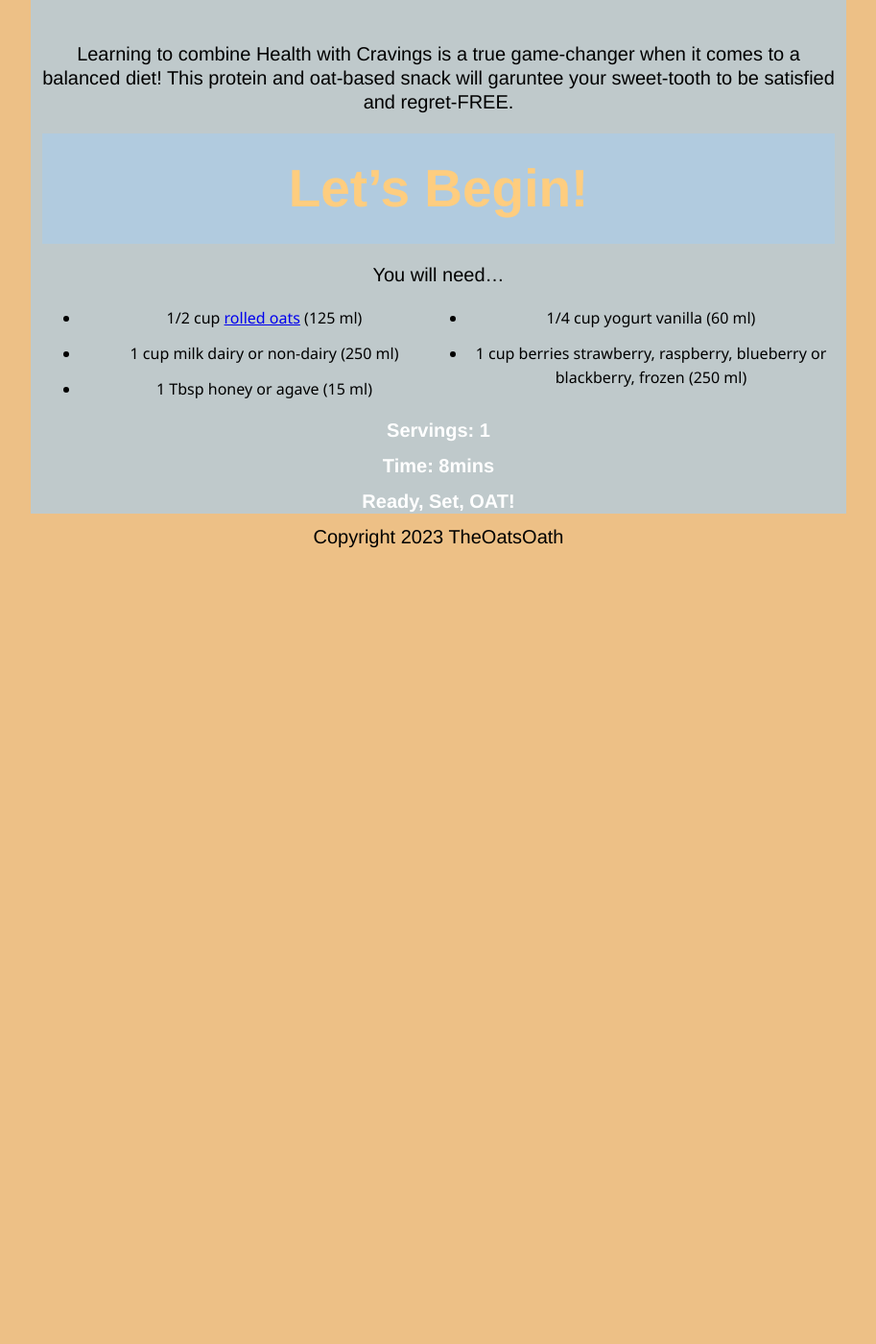
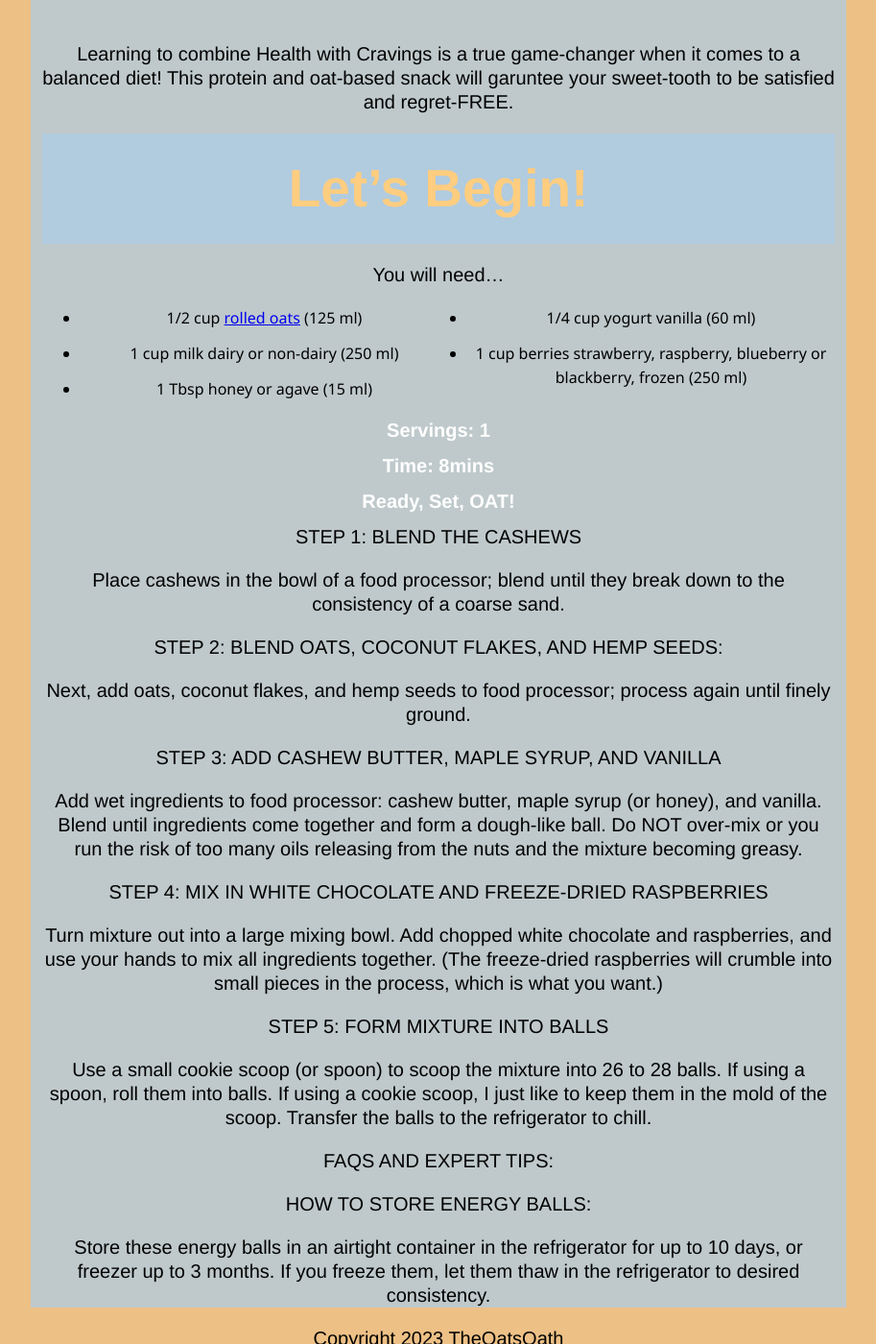
Before and after one commit to natalied0uglas/TheOatsOath, a Jekyll site: the page built from _recipes/oat-standing-coco-balls.md, in a window 1280 px wide and 1400 px high, scrolled down 1433 px. Shown: the whole window at 96% size, without its empty margins (183-1096 px from the left). Built offline with Jekyll 4.4.1, drawn with Linux system fonts in a browser that asks for light colours; before the commit the page ends 2025 px from its top, so only the background shows below that.

Commit message:
Update Recipe “oat-standing-coco-balls”

```diff
--- a/_recipes/oat-standing-coco-balls.md
+++ b/_recipes/oat-standing-coco-balls.md
@@ -23,3 +23,29 @@ You will need...
 ## Time: 8mins
 
 ## Ready, Set, OAT!
+
+STEP 1: BLEND THE CASHEWS
+
+Place cashews in the bowl of a food processor; blend until they break down to the consistency of a coarse sand.
+
+STEP 2: BLEND OATS, COCONUT FLAKES, AND HEMP SEEDS:
+
+Next, add oats, coconut flakes, and hemp seeds to food processor; process again until finely ground.
+
+STEP 3: ADD CASHEW BUTTER, MAPLE SYRUP, AND VANILLA
+
+Add wet ingredients to food processor: cashew butter, maple syrup (or honey), and vanilla. Blend until ingredients come together and form a dough-like ball. Do NOT over-mix or you run the risk of too many oils releasing from the nuts and the mixture becoming greasy.
+
+STEP 4: MIX IN WHITE CHOCOLATE AND FREEZE-DRIED RASPBERRIES
+
+Turn mixture out into a large mixing bowl. Add chopped white chocolate and raspberries, and use your hands to mix all ingredients together. (The freeze-dried raspberries will crumble into small pieces in the process, which is what you want.)
+
+STEP 5: FORM MIXTURE INTO BALLS
+
+Use a small cookie scoop (or spoon) to scoop the mixture into 26 to 28 balls. If using a spoon, roll them into balls. If using a cookie scoop, I just like to keep them in the mold of the scoop. Transfer the balls to the refrigerator to chill.
+
+FAQS AND EXPERT TIPS:
+
+HOW TO STORE ENERGY BALLS:
+
+Store these energy balls in an airtight container in the refrigerator for up to 10 days, or freezer up to 3 months. If you freeze them, let them thaw in the refrigerator to desired consistency.
```
